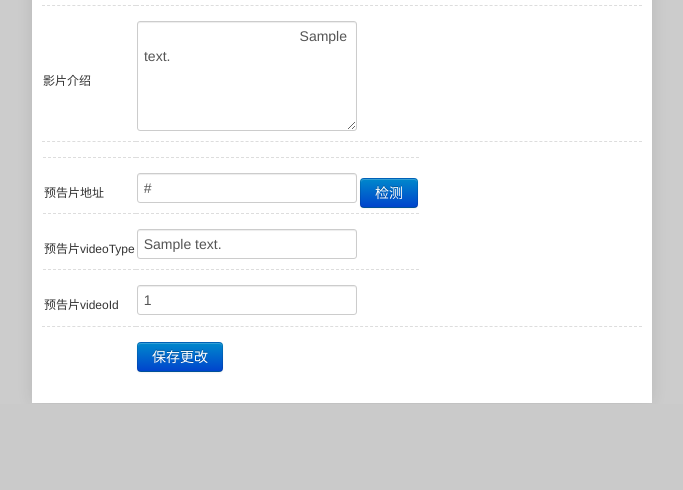
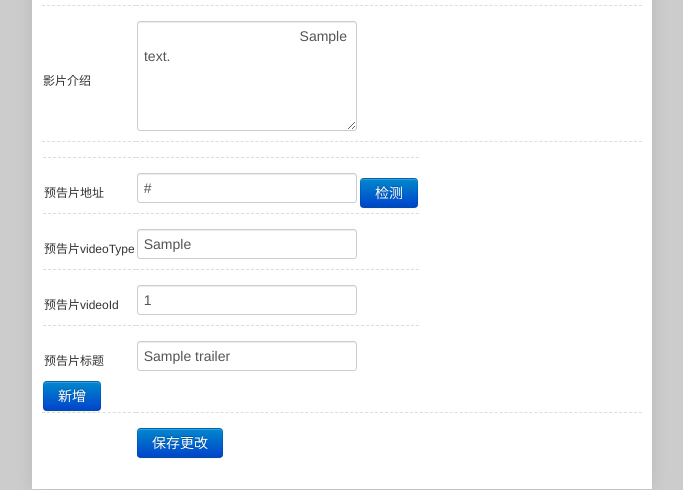
Before and after one commit to xiaol/ccv-impl, a Django app: template videoCMS/templates/channelDetail.htm in a window 1280 px wide. Shown: the part 824-1314 px from the top of the page, without its empty margins (298-981 px from the left). Before the commit the page ends 1227 px from the top, so only its background shows below. Run offline with Django 3.2, Linux system fonts and the light colour scheme; the template is opened without the code that fills it: most values are stand-ins (such as "Sample title", 1, 10 or a date in 2020); parts of the project's set-up code (start-up, migrations or seed data) failed here and were passed over.

Commit message:
详情页添加预告片

```diff
--- a/videoCMS/templates/channelDetail.htm
+++ b/videoCMS/templates/channelDetail.htm
@@ -139,27 +139,63 @@
 		                </tr>
 		                <tr>
 		                	<td colspan="3">
+		                		{%for trailer in detailTrailerList%}
 		                		<table class="trailer" >
 		                			<tr>
 					                    <td>预告片地址</td>
 					                    <td>
-					                        <input type="text"  name="detailTrailerUrl" value="{{detailTrailerUrl}}"/>
+					                        <input type="text"  name="detailTrailerUrl" value="{{trailer.url}}"/>
 					                        <input type="button" class="btn btn-primary" value="检测" onclick="queryVideoId(this)"/>
 					                    </td>
 					                </tr>
 					                <tr>
 					                    <td>预告片videoType</td>
 					                    <td>
-					                        <input type="text"  name="detailTrailerVideoType" value="{{detailTrailerVideoType}}"/>
+					                        <input type="text"  name="detailTrailerVideoType" value="{{trailer.videoType}}"/>
 					                    </td>
 					                </tr>
 					                <tr>
 					                    <td>预告片videoId</td>
 					                    <td>
-					                        <input type="text"  name="detailTrailerVideoId" value="{{detailTrailerVideoId}}"/>
+					                        <input type="text"  name="detailTrailerVideoId" value="{{trailer.videoId}}"/>
+					                    </td>
+					                </tr>
+					                <tr>
+					                    <td>预告片标题</td>
+					                    <td>
+					                        <input type="text"  name="detailTrailerTitle" value="{{trailer.title}}"/>
 					                    </td>
 					                </tr>
 		                		</table>
+		                		{%endfor%}
+		                		<table id="trailerHidden" class="trailer" >
+		                			<tr>
+					                    <td>预告片地址</td>
+					                    <td>
+					                        <input type="text"  name="detailTrailerUrl" value=""/>
+					                        <input type="button" class="btn btn-primary" value="检测" onclick="queryVideoId(this)"/>
+					                    </td>
+					                </tr>
+					                <tr>
+					                    <td>预告片videoType</td>
+					                    <td>
+					                        <input type="text"  name="detailTrailerVideoType" value=""/>
+					                    </td>
+					                </tr>
+					                <tr>
+					                    <td>预告片videoId</td>
+					                    <td>
+					                        <input type="text"  name="detailTrailerVideoId" value=""/>
+					                    </td>
+					                </tr>
+					                <tr>
+					                    <td>预告片标题</td>
+					                    <td>
+					                        <input type="text"  name="detailTrailerTitle" value=""/>
+					                    </td>
+					                </tr>
+		                		</table>
+					            <input type="button" class="btn btn-primary" value="新增" onclick="addTrailer()"/>
 		                	</td>
 		                </tr>
 
--- a/videoCMS/templates/css/channelUpdate.css
+++ b/videoCMS/templates/css/channelUpdate.css
@@ -68,3 +68,9 @@
 {
 	margin-top:20px;
 }
+
+
+#trailerHidden
+{
+	display:none;
+}
--- a/videoCMS/templates/js/channelDetail.js
+++ b/videoCMS/templates/js/channelDetail.js
@@ -1,7 +1,9 @@
 function queryVideoId(object)
 {
 	var self = $(object);
-	var url = $("#videoURL").val();
+	//var url = $("#videoURL").val();
+	var table = $(self.parents('.trailer')[0]);
+	var url = table.find('*[name="detailTrailerUrl"]').val();
 
 	$.ajax({
 		type:'post',
@@ -10,14 +12,22 @@ function queryVideoId(object)
 		success:function(data,textStatus)
 		{
 			var data = JSON.parse(data);
-			$('*[name="videoType"]').val(data.videoType);
-			$('*[name="videoId"]').val(data.videoId);
+			table.find('*[name="detailTrailerVideoType"]').val(data.videoType);
+			table.find('*[name="detailTrailerVideoId"]').val(data.videoId);
 		},
 		error:function(XMLHttpRequest, textStatus, errorThrown)
 		{
 			alert(errorThrown);
 		}
 	});
+}
+
+function addTrailer()
+{
+
+	var newTable = $('#trailerHidden').clone();
+	newTable.removeAttr('id');
+	$('#trailerHidden').before(newTable);
 }
 
 
--- a/videoSearch/handles/handle_sohu_dongman.py
+++ b/videoSearch/handles/handle_sohu_dongman.py
@@ -60,4 +60,4 @@ def buildResource(url,title,number,channelId,videoId):
 if __name__ == '__main__':
     #pprint.pprint(handle('http://so.letv.com/tv/89951.html',100055,-1))
     #pprint.pprint(handle('http://tv.sohu.com/s2013/sdsxsomg/',100055,-1))
-    pprint.pprint(handle('http://tv.sohu.com/s2013/ttyxwsb/',100055,-1))
+    pprint.pprint(handle('http://tv.sohu.com/s2011/6358/s329815619/',100055,-1))
```
Also changed, not shown: videoCMS/common/Domain.py (+13 -0 lines).
